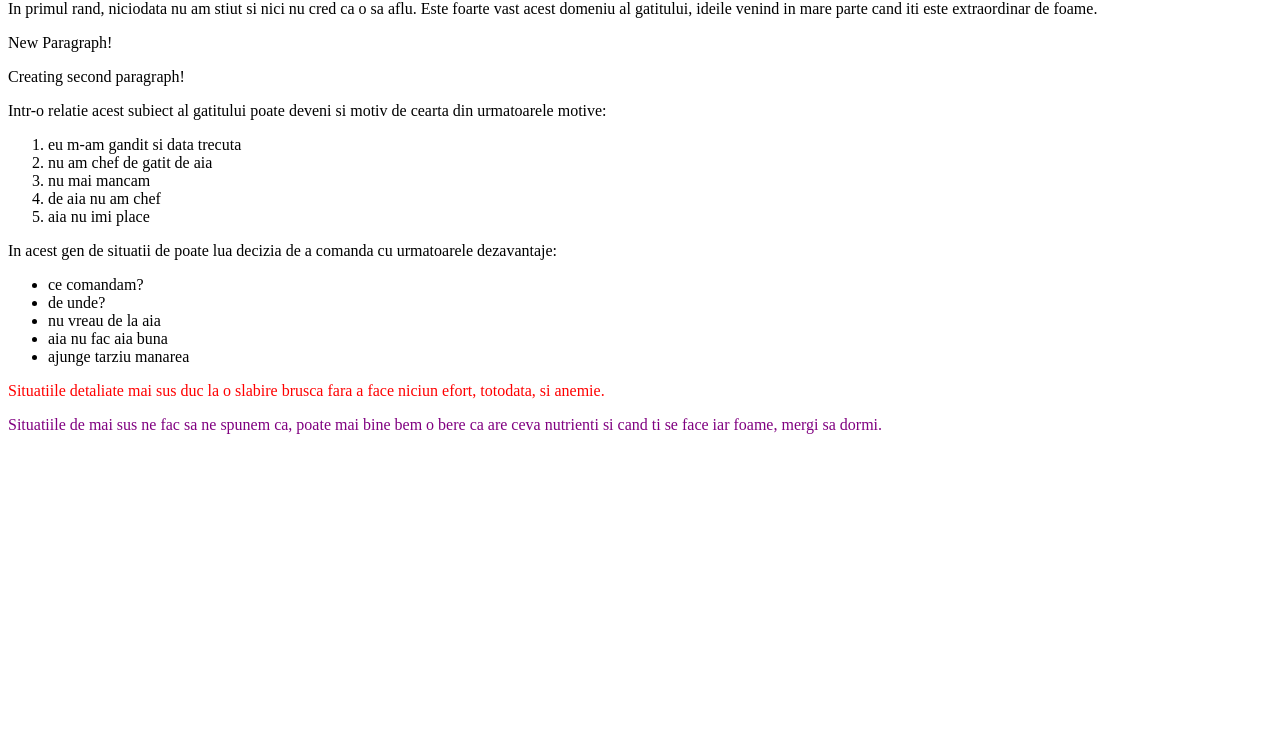
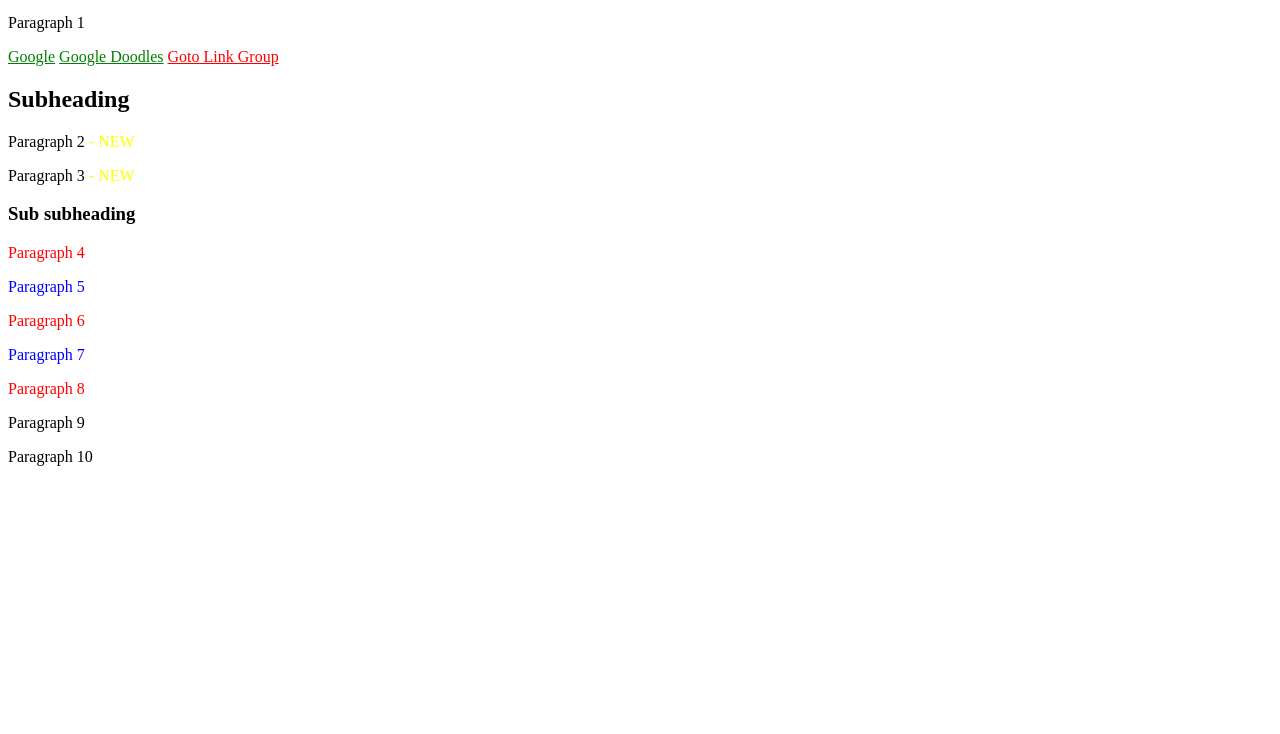
Before and after one commit to Adrianscu/adrianscu.github.io, a plain HTML site: page index.html in a window 1280 px wide. Shown: the part 66-800 px from the top of the page. Drawn offline with Linux system fonts and the light colour scheme.

Commit message:
Add files via upload

```diff
--- a/index.html
+++ b/index.html
@@ -1,29 +1,58 @@
-<h1>Ce sa imi fac de mancare?</h1>
+<!DOCTYPE html>
+<html lang="en">
 
-<p>In primul rand, niciodata nu am stiut si nici nu cred ca o sa aflu.
-Este foarte vast acest domeniu al gatitului, ideile venind in mare parte cand iti este extraordinar de foame.</p>
+<head>
+    <meta charset="UTF-8">
+    <title>Advanced CSS - Assignment 1</title>
+    <style>
+        a[href^="https://www.google.com"] {
+            color: green;
+        }
 
-<p>New Paragraph!</p>
-<p>Creating second paragraph!</p>
+        a[target] {
+            color: red;
+        }
 
-<p>Intr-o relatie acest subiect al gatitului poate deveni si motiv de cearta din urmatoarele motive:</p>
-<ol>
-<li>eu m-am gandit si data trecuta</li>
-<li>nu am chef de gatit de aia</li>
-<li>nu mai mancam</li>
-<li>de aia nu am chef</li>
-<li>aia nu imi place</li>
-</ol>
+        #second-div p:nth-child(even) {
+            color: red
+        }
 
-<p>In acest gen de situatii de poate lua decizia de a comanda cu urmatoarele dezavantaje:</p>
-<ul>
-<li>ce comandam?</li>
-<li>de unde?</li>
-<li>nu vreau de la aia</li>
-<li>aia nu fac aia buna</li>
-<li>ajunge tarziu manarea</li>
-</ul>
+        #second-div p:nth-child(odd) {
+            color: blue
+        }
 
-<p style="color:red;">Situatiile detaliate mai sus duc la o slabire brusca fara a face niciun efort, totodata, si anemie.</p>
+        #first-div>p:after {
+            content: " - NEW";
+            color: yellow;
+        }
 
-<p style="color:purple;">Situatiile de mai sus ne fac sa ne spunem ca, poate mai bine bem o bere ca are ceva nutrienti si cand ti se face iar foame, mergi sa dormi.</p>
+        p:nth-child(8):hover {
+            font-style: italic;
+        }
+    </style>
+</head>
+
+<body>
+    <h1>Main Heading</h1>
+    <p>Paragraph 1</p>
+    <a href="https://www.google.com/">Google</a>
+    <a href="https://www.google.com/doodles">Google Doodles</a>
+    <a href="https://www.link-group.eu/" target="_blank">Goto Link Group</a>
+    <div id="first-div">
+        <h2>Subheading</h2>
+        <p>Paragraph 2</p>
+        <p>Paragraph 3</p>
+        <div id="second-div">
+            <h3>Sub subheading</h3>
+            <p>Paragraph 4</p>
+            <p>Paragraph 5</p>
+            <p>Paragraph 6</p>
+            <p>Paragraph 7</p>
+            <p>Paragraph 8</p>
+        </div>
+    </div>
+    <p>Paragraph 9</p>
+    <p>Paragraph 10</p>
+</body>
+
+</html>
```
